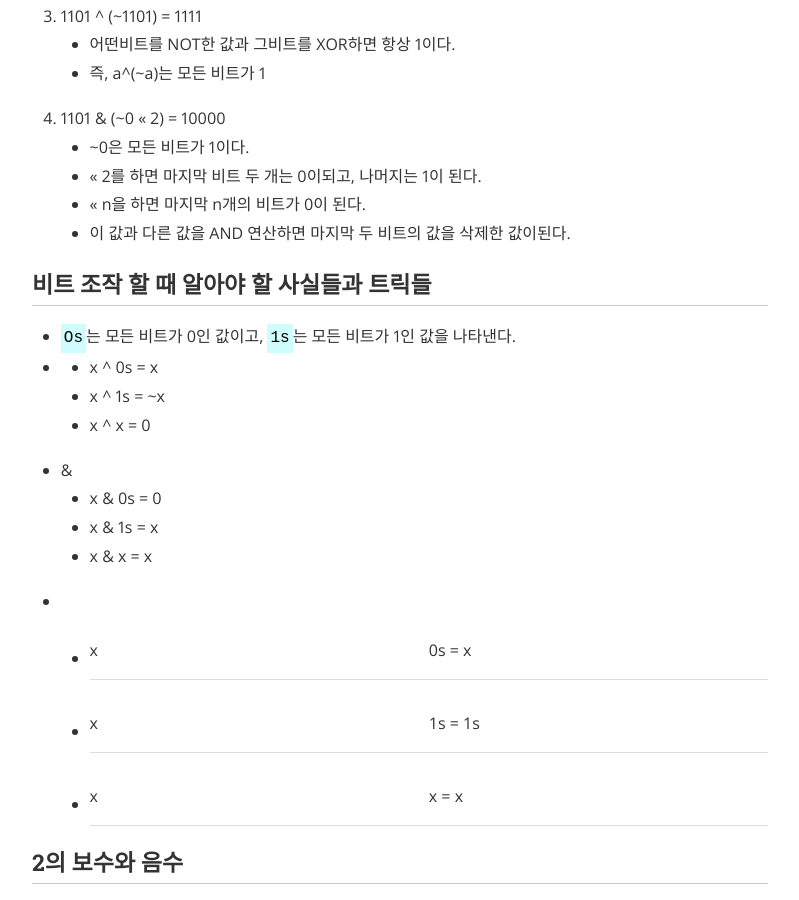
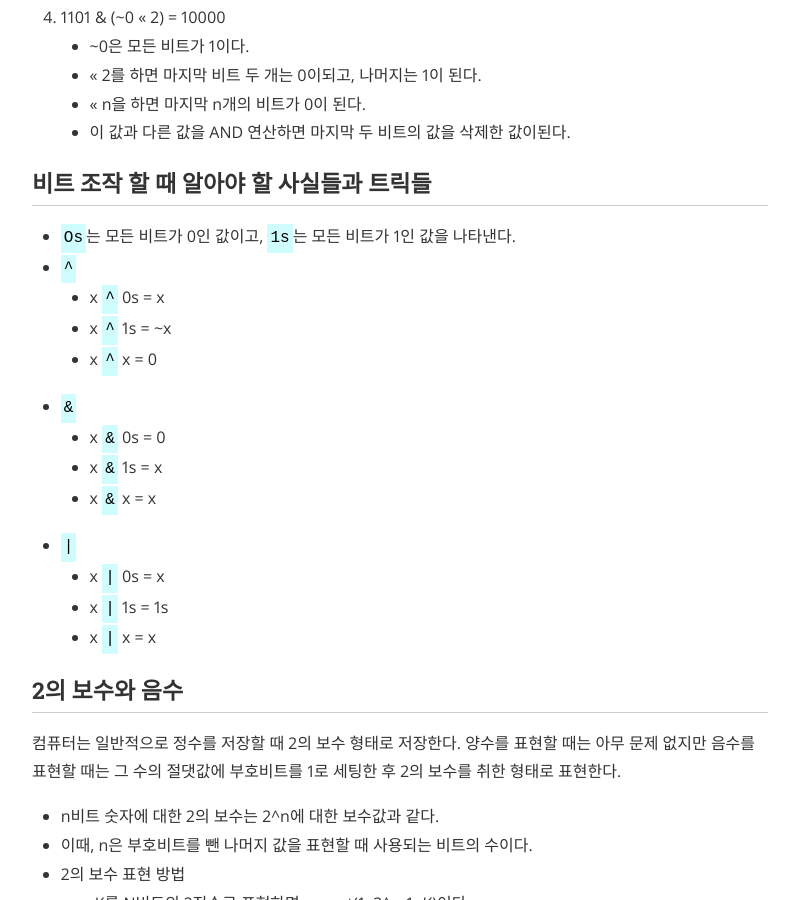
Before and after one commit to iamsjy17/iamsjy17.github.io, a Jekyll site: the page built from _posts/2019-05-09-bitop.markdown, in a window 1280 px wide and 900 px high, scrolled down 1416 px. Shown: the whole window, without its empty margins (240-1039 px from the left). Built offline with Jekyll 4.4.1, drawn with Linux system fonts in a browser that asks for light colours; nearby versions of some CDN libraries; some web fonts are replaced; comment, search, counter and statistics services are not loaded.

Commit message:
[수정] 비트연산 포스트 일부 코드 수정

````diff
--- a/_posts/2019-05-09-bitop.markdown
+++ b/_posts/2019-05-09-bitop.markdown
@@ -50,18 +48,18 @@
 ### 비트 조작 할 때 알아야 할 사실들과 트릭들
 
 - `Os`는 모든 비트가 0인 값이고, `1s`는 모든 비트가 1인 값을 나타낸다.
-- ^
-  - x ^ 0s = x
-  - x ^ 1s = ~x
-  - x ^ x = 0
-- &
-  - x & 0s = 0
-  - x & 1s = x
-  - x & x = x
-- |
-  - x | 0s = x
-  - x | 1s = 1s
-  - x | x = x
+- `^`
+  - x `^` 0s = x
+  - x `^` 1s = ~x
+  - x `^` x = 0
+- `&`
+  - x `&` 0s = 0
+  - x `&` 1s = x
+  - x `&` x = x
+- `|`
+  - x `|` 0s = x
+  - x `|` 1s = 1s
+  - x `|` x = x
 
 ### 2의 보수와 음수
 
@@ -110,11 +108,10 @@
 - 1을 i만큼 왼쪽으로 시프트하여 00010000과 같은 값을 만든다.
 - 그 다음 그 값을 num과 OR연산한다.
 - i번째를 제외한 나머지 비트들은 0과 OR연산을 하게 되므로 num에 아무 영향을 끼치지 않는다.
-
 ```java
-    int setBit(int num, int i) {
-	    return num | (1 << i);
-    }
+  int setBit(int num, int i) {
+	  return num | (1 << i);
+  }
 ```
 
 #### Clear: 특정 비트값 지우기
@@ -122,10 +119,10 @@
 - NOT 연산자를 이용해 (00010000)을 11101111과 같이 만든 뒤 num과 AND 연산을 수행한다.
 - 그러면 나머지 비트의 값은 변하지 않은 채 i번째 비트값만 삭제된다.
 ```java
-int clearBit(int num, int i) {
-	int mask = ~(1 << i);
-	return num & mask;
-}
+  int clearBit(int num, int i) {
+	  int mask = ~(1 << i);
+	  return num & mask;
+  }
 ```
 
 #### Update : 특정 비트 값 갱신하기
@@ -133,7 +130,6 @@
 - 우선 11101111과 같은 값을 이용해서 i번째 비트값을 삭제한다.
 - 그 뒤 바꾸자고 하는 값 v를 i번 쉬프트한다.
 - num의 i번째 비트만 v로 갱신한다.
--
 ```java
 int updateBit(int num, int i, int v) {
 	int mask = ~(1 << i);
````
Also changed, not shown: other parts of _posts/2019-05-09-bitop.markdown (+0 -2 lines).
